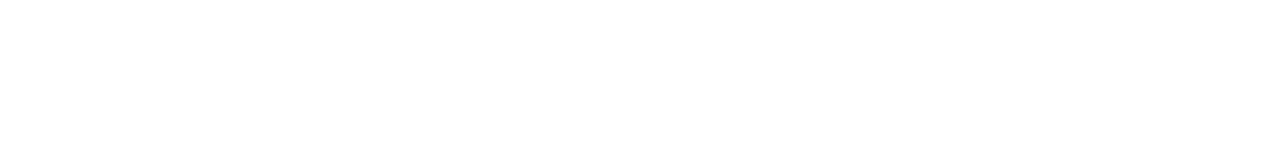
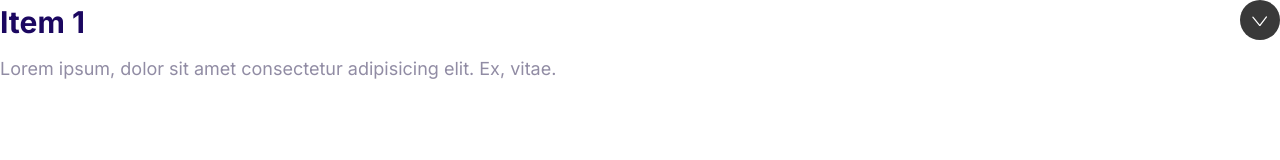
Before and after one commit to jahadev/cloud-hosting, a plain HTML site: page index.html in a window 1280 px wide. Drawn offline with Linux system fonts and the light colour scheme.

Commit message:
Define the collapsibles.

```diff
--- a/css/styles.css
+++ b/css/styles.css
@@ -499,3 +499,30 @@ a {
     margin: 0 2rem;
   }
 }
+
+/* Collapsibles */
+.collapsible__header {
+  display: flex;
+  justify-content: space-between;
+}
+.collapsible__heading {
+  margin-top: 0;
+  font-size: 3rem;
+}
+.collapsible__chevron {
+  transform: rotate(-90deg);
+  transition: transform 0.3s;
+}
+.collapsible__content {
+  max-height: 0;
+  overflow: hidden;
+  opacity: 0;
+  transition: all 0.3s;
+}
+.collapsible--expanded .collapsible__chevron {
+  transform: rotate(0);
+}
+.collapsible--expanded .collapsible__content {
+  max-height: 100vh;
+  opacity: 1;
+}
--- a/index.html
+++ b/index.html
@@ -14,5 +14,18 @@
     <link rel="stylesheet" href="css/normalize.css" />
     <link rel="stylesheet" href="css/styles.css" />
   </head>
-  <body></body>
+  <body>
+    <div class="collapsible collapsible--expanded">
+      <header class="collapsible__header">
+        <h2 class="collapsible__heading">Item 1</h2>
+        <svg class="icon icon--white collapsible__chevron">
+          <use xlink:href="images/sprite.svg#chevron"></use>
+        </svg>
+      </header>
+      <div class="collapsible__content">
+        Lorem ipsum, dolor sit amet consectetur adipisicing elit. Ex, vitae.
+      </div>
+    </div>
+    <script src="js/main.js"></script>
+  </body>
 </html>
--- /dev/null
+++ b/js/main.js
@@ -0,0 +1,6 @@
+const collapsibles = document.querySelectorAll(".collapsible");
+collapsibles.forEach((item) =>
+  item.addEventListener("click", function () {
+    this.classList.toggle("collapsible--expanded");
+  })
+);
```
Also changed, not shown: components/collapsibles.html (added, +12 -0 lines).
